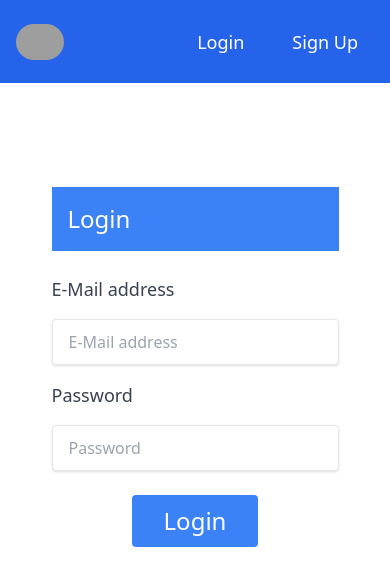
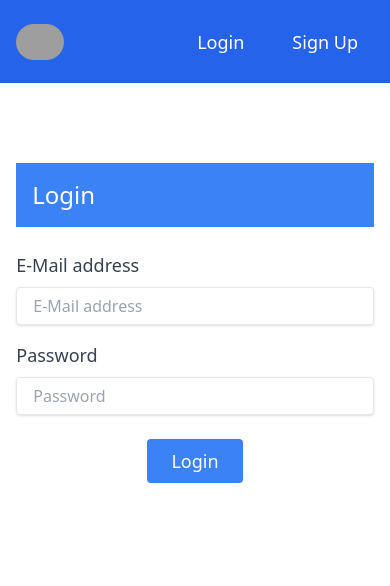
Before and after one commit to saolaiheang/link-shorten-two, a React (Vite) app: page /login in a window 390 px wide. Shown: the top 586 px of the page. Built offline with nearby package versions, Linux system fonts and the light colour scheme; grey boxes are pictures that could not be loaded.

Commit message:
improve sign up

```diff
--- a/src/components/Header.jsx
+++ b/src/components/Header.jsx
@@ -1,7 +1,5 @@
 import React from 'react';
 import { Link } from 'react-router-dom';
-import { Navigate } from 'react-router-dom';
-
 function Header() {
   return (
     <header className="flex justify-between items-center h-[83px] bg-blue-600 p-4 sm:p-10">
--- a/src/components/Input.jsx
+++ b/src/components/Input.jsx
@@ -50,7 +50,7 @@ function UrlShortener() {
   const [longUrl, setLongUrl] = useState('');
   const [shortUrl, setShortUrl] = useState('');
   const [error, setError] = useState('');
-  const [loading, setLoading] = useState(false);
+  // const [loading, setLoading] = useState(false);
 
   const handleShorten = async () => {
     if (!longUrl || !longUrl.startsWith('http')) {
--- a/src/page/Loginpage.jsx
+++ b/src/page/Loginpage.jsx
@@ -21,12 +21,12 @@ function LoginPage() {
   return (
     <>
       <Header />
-      <div className="flex justify-center mt-20 sm:mt-[100px]">
-        <div className="w-full max-w-[90%] sm:max-w-[75%] md:max-w-[60%] lg:max-w-[50%] ">
-          <form onSubmit={handleLogin} className="px-8 pt-6 pb-8 mb-4">
+      <div className="flex justify-center mt-10 sm:mt-[100px]">
+  <div className="w-11/12 sm:w-4/6 md:w-3/6 mx-auto mt-10 sm:mt-12 md:mt-14 ">
+    <form onSubmit={handleLogin} >
       <h2 className="text-left text-2xl p-4 bg-blue-500 text-white mb-6">Login</h2>
       <div className="mb-4">
-              <label className="block text-left text-gray-700 text-lg  mb-4" htmlFor="email">
+        <label className="block text-left text-gray-700 text-lg mb-2 sm:mb-4" htmlFor="email">
           E-Mail address
         </label>
         <input
@@ -35,11 +35,11 @@ function LoginPage() {
           value={email}
           onChange={(e) => setEmail(e.target.value)}
           placeholder="E-Mail address"
-                className="shadow appearance-none border rounded w-full py-3 px-4 text-gray-700 leading-tight focus:outline-none focus:shadow-outline"
+          className="shadow appearance-none border rounded w-full py-2 sm:py-3 px-4 text-gray-700 leading-tight focus:outline-none focus:shadow-outline"
         />
       </div>
       <div className="mb-6">
-              <label className="block text-left text-gray-700 text-lg  mb-4" htmlFor="password">
+        <label className="block text-left text-gray-700 text-lg mb-2 sm:mb-4" htmlFor="password">
           Password
         </label>
         <input
@@ -48,18 +48,18 @@ function LoginPage() {
           value={password}
           onChange={(e) => setPassword(e.target.value)}
           placeholder="Password"
-                className="shadow appearance-none border rounded w-full py-3 px-4 text-gray-700 leading-tight focus:outline-none focus:shadow-outline"
+          className="shadow appearance-none border rounded w-full py-2 sm:py-3 px-4 text-gray-700 leading-tight focus:outline-none focus:shadow-outline"
         />
       </div>
       {error && (
         <div className="mb-4 text-left text-red-500">
-                <p >{error}</p>
+          <p>{error}</p>
         </div>
       )}
-            <div className="">
+      <div className="text-center sm:text-left">
         <button
           type="submit"
-                className="bg-blue-500 hover:bg-blue-700 text-white py-2 px-8 rounded text-[24px] focus:outline-none focus:shadow-outline"
+          className="bg-blue-500 hover:bg-blue-700 text-white py-2 px-6 sm:px-8 rounded text-lg sm:text-[24px] focus:outline-none focus:shadow-outline"
         >
           Login
         </button>
@@ -67,6 +67,7 @@ function LoginPage() {
     </form>
   </div>
 </div>
+
     </>
   );
 }
```
Lines whose indentation alone changed are shown as unchanged.
